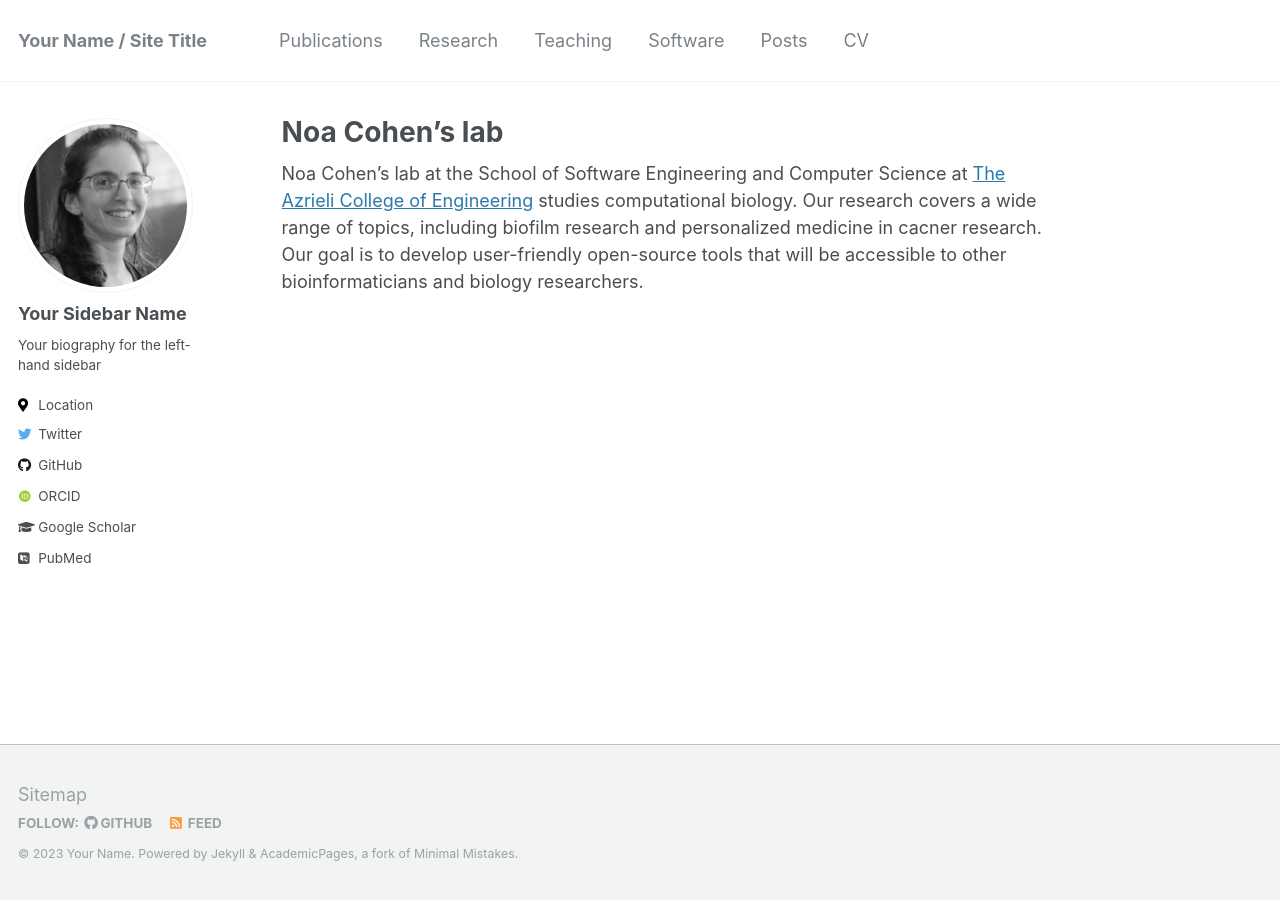
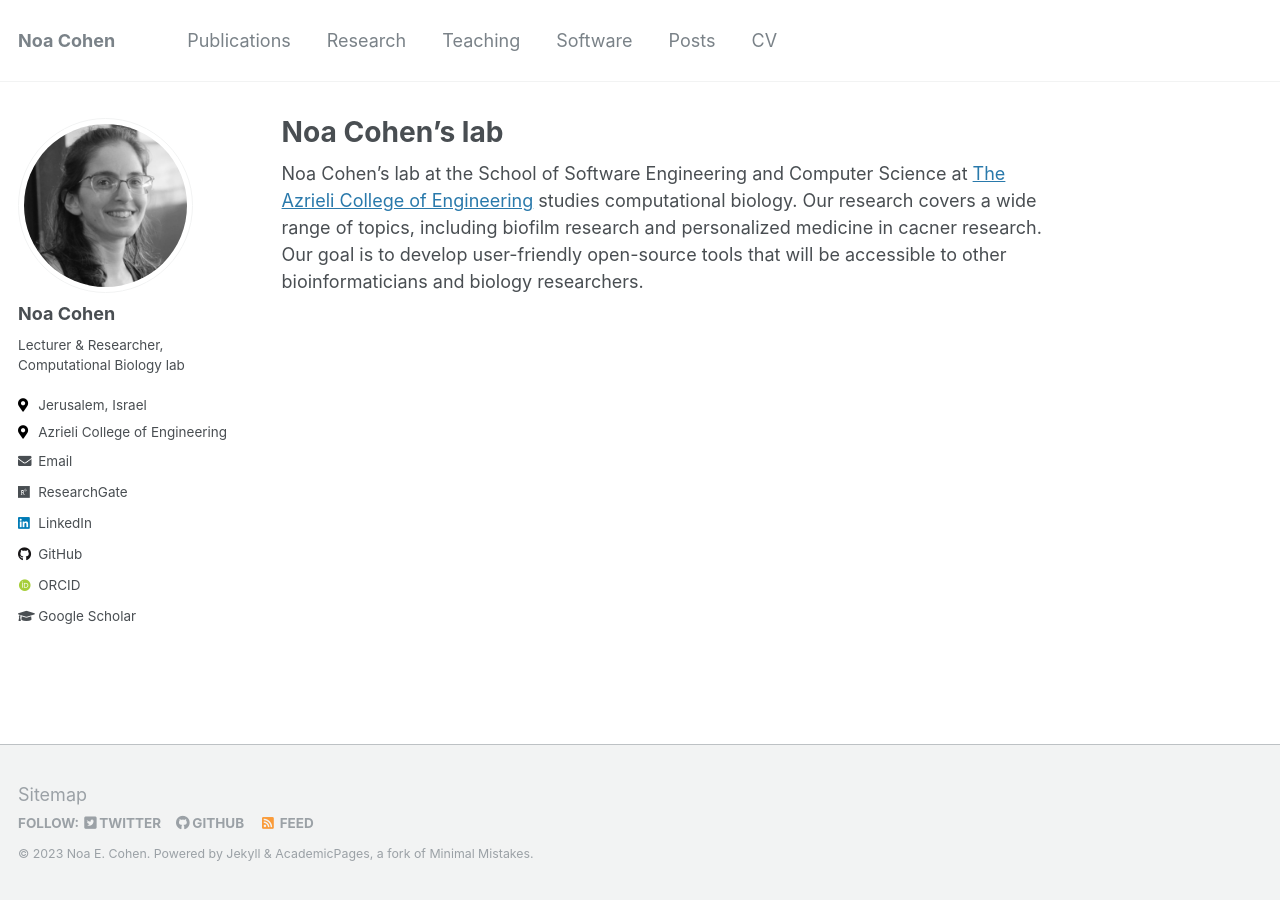
Before and after one commit to cohenoa-lab/cohenoa-lab.github.io, a Jekyll site: the page built from _pages/about.md, in a window 1280 px wide. Built offline with Jekyll 4.4.1, drawn with Linux system fonts in a browser that asks for light colours; some web fonts are replaced.

Commit message:
Update _config.yml

```diff
--- a/_config.yml
+++ b/_config.yml
@@ -7,17 +7,17 @@
 
 # Site Settings
 locale                   : "en-US"
-title                    : "Your Name / Site Title"
+title                    : "Noa Cohen"
 title_separator          : "-"
-name                     : &name "Your Name"
-description              : &description "personal description"
-url                      : https://academicpages.github.io # the base hostname & protocol for your site e.g. "https://mmistakes.github.io"
+name                     : &name "Noa E. Cohen"
+description              : &description "Noa Cohen's lab page"
+url                      : https://cohenoa-lab.github.io # the base hostname & protocol for your site e.g. "https://mmistakes.github.io"
 baseurl                  : "" # the subpath of your site, e.g. "/blog"
-repository               : "academicpages/academicpages.github.io"
-teaser                   :  # filename of teaser fallback teaser image placed in /images/, .e.g. "500x300.png"
+repository               : "cohenoa-lab/cohenoa-lab.github.io"
+teaser                   : # filename of teaser fallback teaser image placed in /images/, .e.g. "500x300.png"
 breadcrumbs              : false # true, false (default)
 words_per_minute         : 160
-future                   : true
+future                   : false
 read_more                : "disabled" # if enabled, adds "Read more" links to excerpts
 talkmap_link             : false #change to true to add link to talkmap on talks page
 comments:
@@ -57,12 +57,12 @@ yandex_site_verification :
 
 # Social Sharing
 twitter:
-  username               : &twitter
+  username               : noaecohen
 facebook:
   username               :
   app_id                 :
   publisher              :
-og_image                 :  # Open Graph/Twitter default site image
+og_image                 : noa-black_white # Open Graph/Twitter default site image
 # For specifying social profiles
 # - https://developers.google.com/structured-data/customize/social-profiles
 social:
@@ -73,22 +73,27 @@ social:
 
 # Analytics
 analytics:
-  provider               :  "google-universal" # false (default), "google", "google-universal", "custom"
+  provider               : "goatcounter" # false (default), "google", "google-universal", "custom", "goatcounter"
   google:
     tracking_id          :
+  goatcounter:
+    code		 : jayrobwilliams
 
 
 # Site Author
 author:
-  name             : "Your Sidebar Name"
+  name             : "Noa Cohen"
   avatar           : "profile.png"
-  bio              : "Your biography for the left-hand sidebar"
-  location         : "Location"
-  employer         :
-  pubmed           : "https://www.ncbi.nlm.nih.gov/pubmed/?term=john+snow"
-  googlescholar    : "http://yourfullgooglescholarurl.com"
-  email            :
-  researchgate     :  # example: "https://www.researchgate.net/profile/yourprofile"
+  bio              : "Lecturer & Researcher, Computational Biology lab"
+  location         : "Jerusalem, Israel"
+  employer         : "Azrieli College of Engineering"
+  pubmed           :
+
+  googlescholar    : "https://scholar.google.com/citations?user=BXmTiSAAAAAJ&hl=en"
+  email            : "noace@jce.ac.il"
+  researchgate     : "https://www.researchgate.net/profile/Noa-Cohen-8?ev=hdr_xprf"
+  github           : "cohenoa"
+  orcid            : "https://orcid.org/0000-0002-4638-5407"
   uri              :
   bitbucket        :
   codepen          :
@@ -96,20 +101,20 @@ author:
   flickr           :
   facebook         :
   foursquare       :
-  github           : "academicpages"
+  gitlab           :
   google_plus      :
   keybase          :
   instagram        :
   impactstory      : #"https://profiles.impactstory.org/u/xxxx-xxxx-xxxx-xxxx"
   lastfm           :
-  linkedin         :
-  orcid            : "http://orcid.org/yourorcidurl"
+  linkedin         : "cohenoa"
+  mastodon         :
   pinterest        :
   soundcloud       :
-  stackoverflow    : # http://stackoverflow.com/users/123456/username
+  stackoverflow    : #"https://stackoverflow.com/users/10912314/jayrobwilliams"
   steam            :
   tumblr           :
-  twitter          : "replacethistwitterhandle"
+  twitter          :
   vine             :
   weibo            :
   xing             :
@@ -127,6 +132,7 @@ exclude:
   - "*.sublime-workspace"
   - .asset-cache
   - .bundle
+  - .Rproj.user
   - .jekyll-assets-cache
   - .sass-cache
   - CHANGELOG
@@ -175,13 +181,10 @@ kramdown:
 
 # Collections
 collections:
-  teaching:
-    output: true
-    permalink: /:collection/:path/
   publications:
     output: true
     permalink: /:collection/:path/
-  portfolio:
+  research:
     output: true
     permalink: /:collection/:path/
   talks:
@@ -227,10 +230,10 @@ defaults:
       author_profile: true
       share: true
       comments: true
-  # _portfolio
+  # _research
   - scope:
       path: ""
-      type: portfolio
+      type: research
     values:
       layout: single
       author_profile: true
@@ -255,7 +258,7 @@ sass:
 permalink: /:categories/:title/
 # paginate: 5 # amount of posts to show
 # paginate_path: /page:num/
-timezone: America/Los_Angeles # http://en.wikipedia.org/wiki/List_of_tz_database_time_zones
+timezone: America/Chicago # http://en.wikipedia.org/wiki/List_of_tz_database_time_zones
 
 
 # Plugins
```
